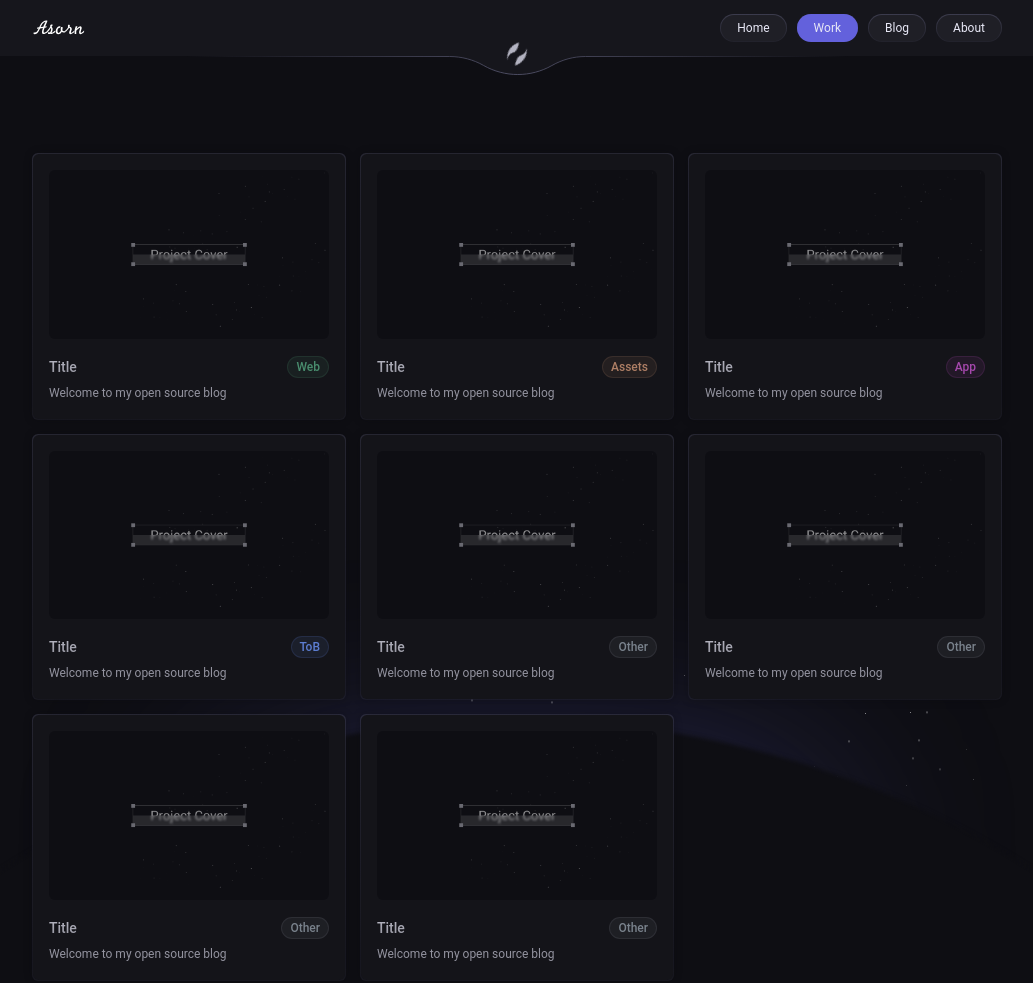
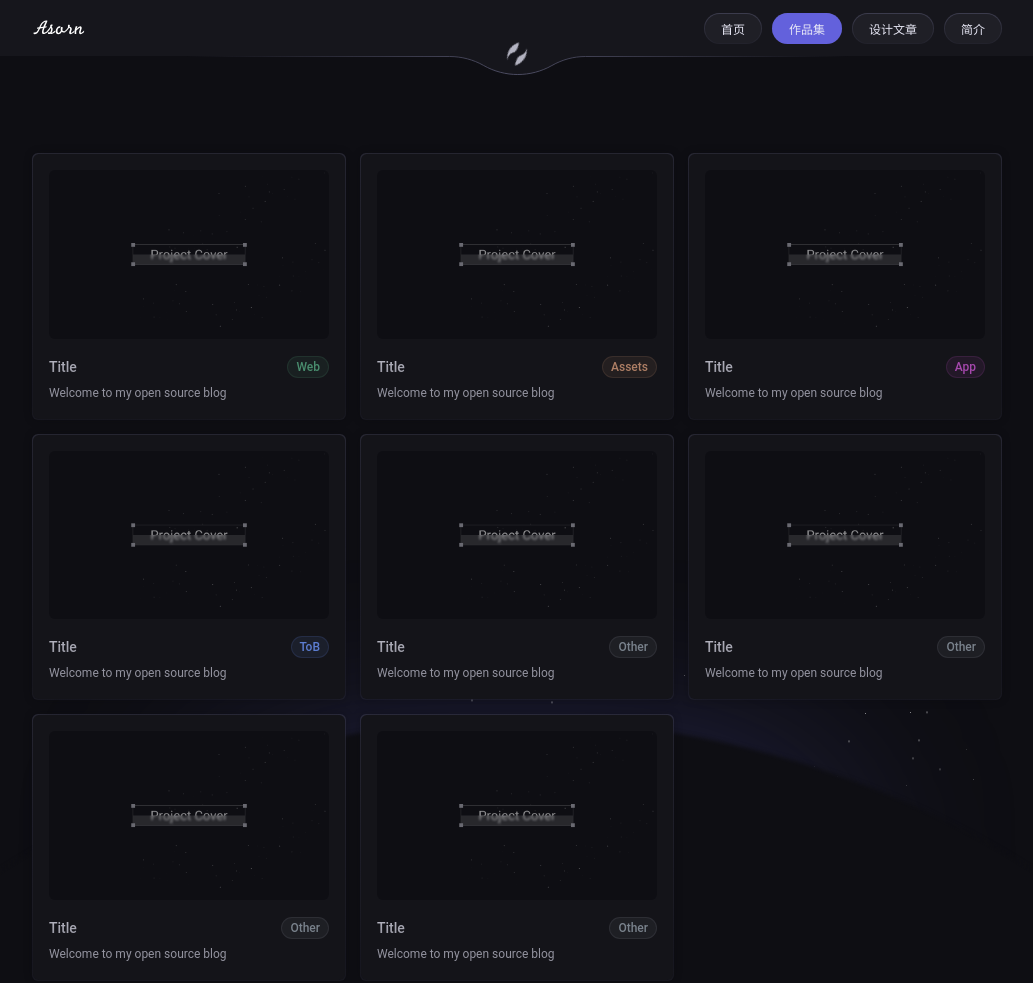
Before and after one commit to xiaoQ366/lwq.526, a plain HTML site: page work.html in a window 1280 px wide. Shown: the top 983 px of the page, without its empty margins (123-1156 px from the left). Drawn offline with Linux system fonts and the light colour scheme.

Commit message:
Update work.html

```diff
--- a/work.html
+++ b/work.html
@@ -1,32 +1,34 @@
 <!DOCTYPE html>
 <html lang="zh-CN" style="color-scheme: dark;">
+
 <head>
     <meta charset="UTF-8">
     <meta name="viewport" content="width=device-width, initial-scale=1.0">
     <title>Asorn - My Work</title>
     <link rel="stylesheet" href="./css/style.min.css">
-    <link rel="shortcut icon" href="./assets/public/favicon.svg"/>
+    <link rel="shortcut icon" href="./assets/public/favicon.svg" />
 </head>
+
 <body>
     <canvas class="fireworks"></canvas>
     <div class="head">
         <div class="main">
             <a href="./index.html" class="logo"><img src="./assets/public/logo_text.svg"></a>
             <div class="menu">
-                <li class="magical btn" onclick="window.location.href='./index.html'">Home</li>
-                <li class="magical btn nav" onclick="window.location.href='./work.html'">Work</li>
-                <li class="magical btn" onclick="window.location.href='./blog.html'">Blog</li>
-                <li class="magical btn" onclick="window.location.href='./about.html'">About</li>
+                <li class="magical btn" onclick="window.location.href='./index.html'">首页</li>
+                <li class="magical btn nav" onclick="window.location.href='./work.html'">作品集</li>
+                <li class="magical btn" onclick="window.location.href='./blog.html'">设计文章</li>
+                <li class="magical btn" onclick="window.location.href='./about.html'">简介</li>
             </div>
             <div class="menu" id="menu-expand">
                 <li class="magical btn skin" id="menu-expand-child"><i class="icon menu-icon"></i></li>
             </div>
             <div id="menu-panel">
                 <div class="menu-panel-content">
-                    <li class="magical btn" onclick="window.location.href='./index.html'">Home</li>
-                    <li class="magical btn nav" onclick="window.location.href='./work.html'">Work</li>
-                    <li class="magical btn" onclick="window.location.href='./blog.html'">Blog</li>
-                    <li class="magical btn" onclick="window.location.href='./about.html'">About</li>
+                    <li class="magical btn" onclick="window.location.href='./index.html'">首页</li>
+                    <li class="magical btn nav" onclick="window.location.href='./work.html'">作品集</li>
+                    <li class="magical btn" onclick="window.location.href='./blog.html'">设计文章</li>
+                    <li class="magical btn" onclick="window.location.href='./about.html'">简介</li>
                 </div>
             </div>
         </div>
@@ -195,4 +197,5 @@
 <script src="./js/main.min.js"></script>
 <script src='./js/anime.js'></script>
 <script src='./js/firework.js'></script>
+
 </html>
```
Lines whose indentation alone changed are shown as unchanged.
